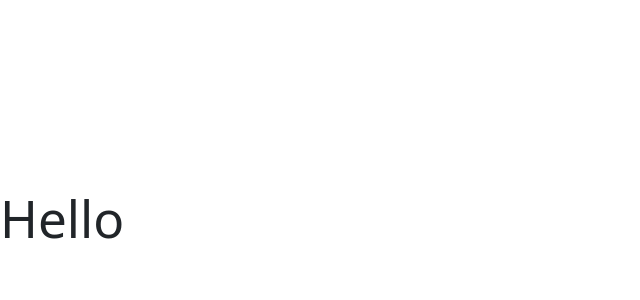
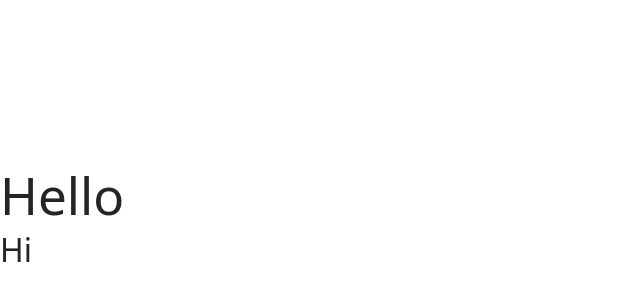
Before and after one commit to tuanh0305/math-util-live, a React (Vite) app: page / in a window 1280 px wide. Shown: the part 178-478 px from the top of the page, without its empty margins (0-640 px from the left). Built offline with nearby package versions, Linux system fonts and the light colour scheme.

Commit message:
update App.jsx

```diff
--- a/src/App.jsx
+++ b/src/App.jsx
@@ -1,6 +1,9 @@
 function App() {
   return (
+    <>
     <h1>Hello</h1>
+    <h2> Hi </h2>
+    </>
   )
 }
 
```
